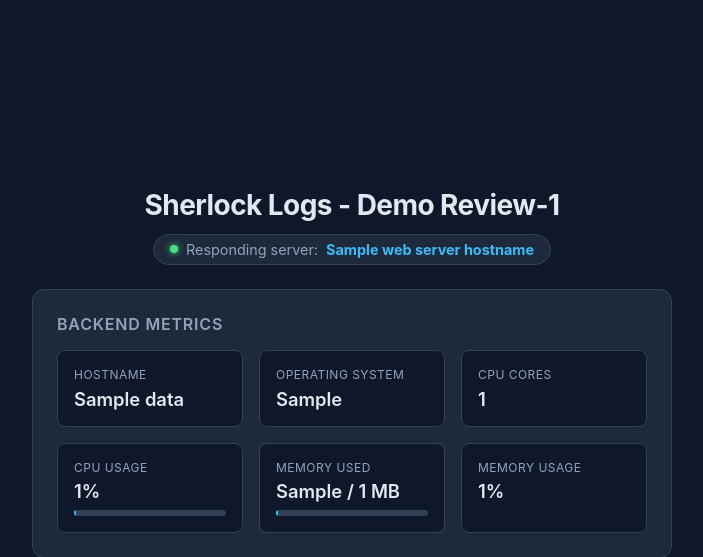
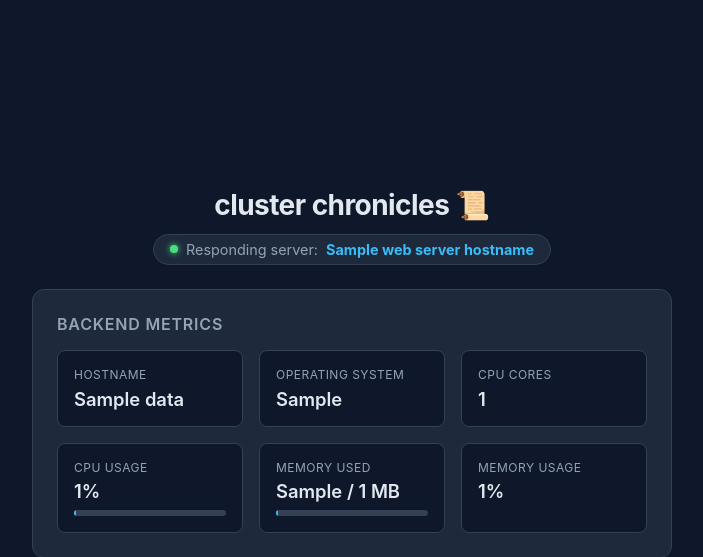
Before and after one commit to khan1402/cluster-chronicles, a FastAPI app: template app/frontend/templates/index.html in a window 1280 px wide. Shown: the top 557 px of the page, without its empty margins (288-991 px from the left). Run offline with FastAPI, Linux system fonts and the light colour scheme; the template is opened without the code that fills it: most values are stand-ins (such as "Sample title", 1, 10 or a date in 2020).

Commit message:
updated the template

```diff
--- a/app/frontend/templates/index.html
+++ b/app/frontend/templates/index.html
@@ -9,7 +9,7 @@
 <body>
     <div class="container">
         <header>
-            <h1>Sherlock Logs - Demo Review-1</h1>
+            <h1>cluster chronicles 📜</h1>
             <div class="responding-server">
                 <span class="status-dot"></span>
                 Responding server: <strong>{{ web_server_hostname }}</strong>
```
